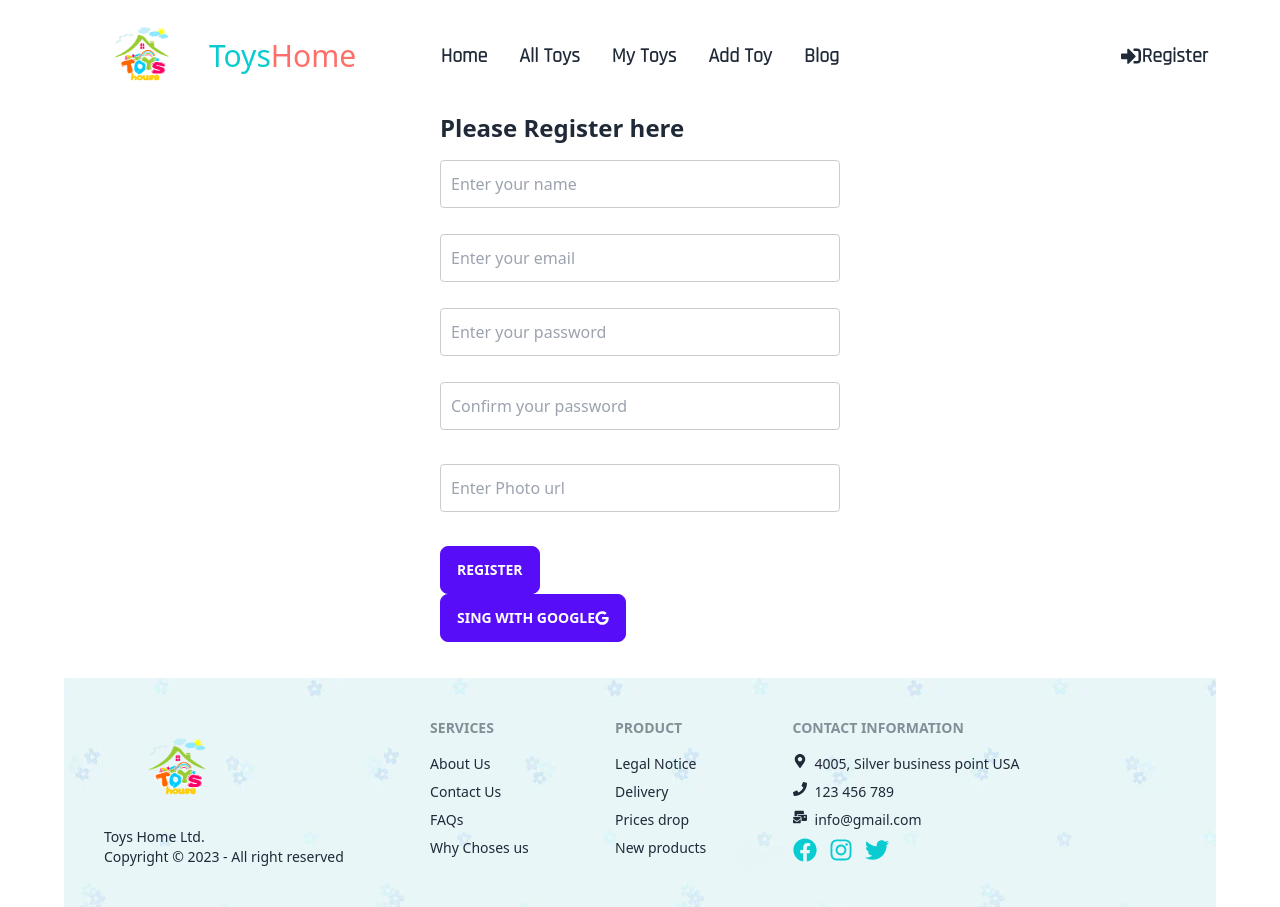
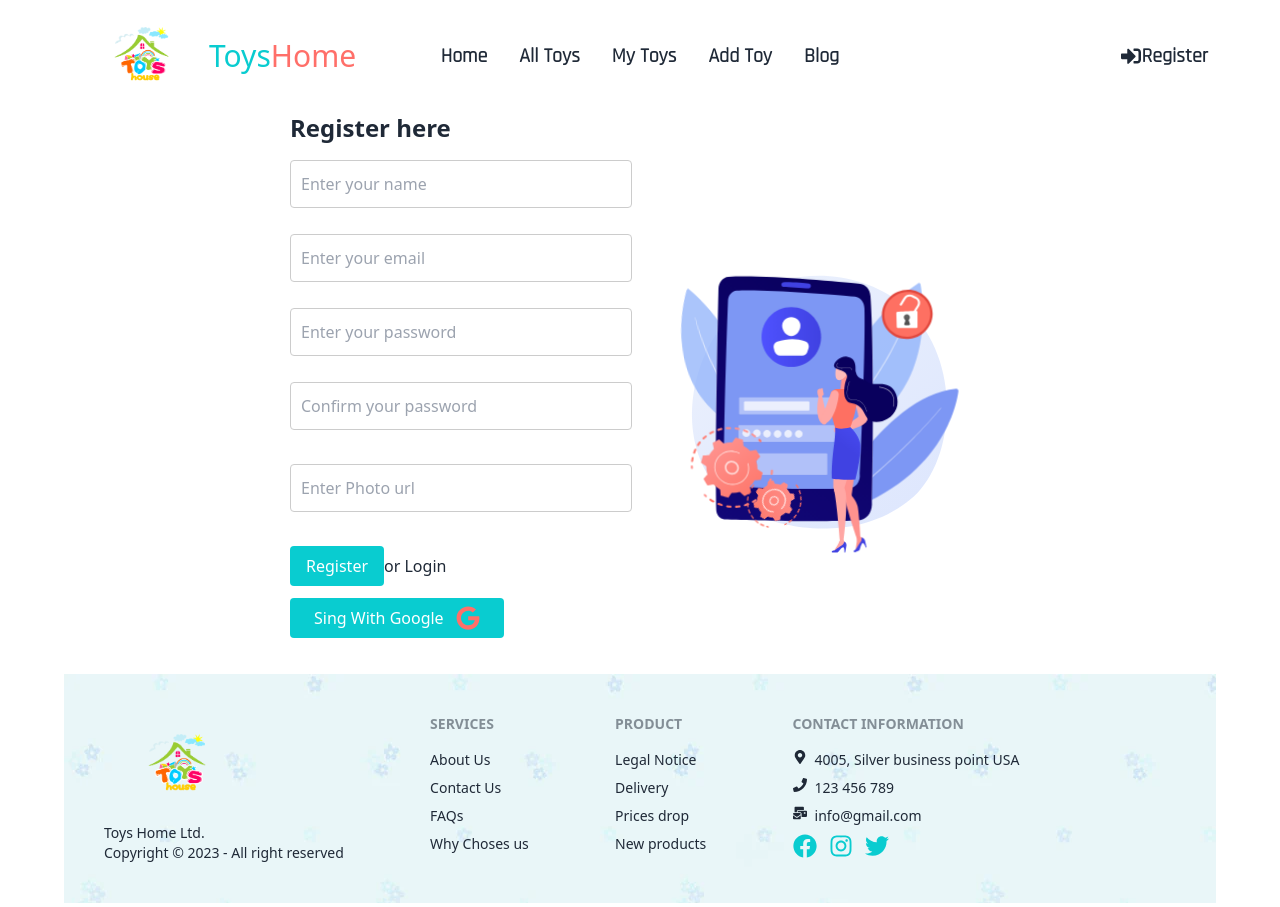
Before and after one commit to johurulHaque/toy-marketplace-client, a React (Vite) app: page /register in a window 1280 px wide. Built offline with nearby package versions, Linux system fonts and the light colour scheme; no server answers.

Commit message:
registration page is updated with lottie file

```diff
--- a/src/Pages/Login/Login.jsx
+++ b/src/Pages/Login/Login.jsx
@@ -13,10 +13,12 @@ const Login = () => {
 
   const [success, setSuccess] = useState("");
   const [error, setError] = useState("");
+
   const handleLogin = (event) => {
     event.preventDefault();
     setError("");
     setSuccess("");
+
     const form = event.target;
     const email = form.email.value;
     const password = form.password.value;
@@ -69,6 +71,10 @@ const Login = () => {
                 className="input input-bordered"
               />
             </div>
+            <div>
+              <span className="text-green-500">{success}</span>
+              <span className="text-red-500">{error}</span>
+            </div>
             <button
               type="submit"
               className="bg-[#09ccd0] px-4 py-2 rounded text-white"
@@ -77,16 +83,10 @@ const Login = () => {
             </button>
             <Link to="/register">or Register</Link>
           </form>
-          <span className="text-green-500">{success}</span>
-          <span className="text-red-500">{error}</span>
-        </div>
-
-        <Lottie animationData={lottieLogin} loop={true} />
-      </div>
 
           <button
             onClick={handleGoogle}
-        className="bg-[#09ccd0] px-6 py-2 rounded text-white"
+            className="bg-[#09ccd0] px-6 py-2 rounded text-white mt-3"
           >
             <span className="flex items-center gap-3">
               Sing With Google{" "}
@@ -97,6 +97,10 @@ const Login = () => {
             </span>
           </button>
         </div>
+
+        <Lottie animationData={lottieLogin} loop={true} />
+      </div>
+    </div>
   );
 };
 
--- a/src/Pages/Register/Register.css
+++ b/src/Pages/Register/Register.css
@@ -1,6 +1,6 @@
 /* Custom styles for the registration form */
 .register-form {
-    max-width: 400px;
+    max-width: 700px;
     margin: 0 auto;
 }
 
@@ -26,6 +26,6 @@
     border: none;
 } */
 
-.register-form button:hover {
+/* .register-form button:hover {
     background-color: #555;
-}
+} */
--- a/src/Pages/Register/Register.jsx
+++ b/src/Pages/Register/Register.jsx
@@ -1,8 +1,10 @@
 import React, { useContext, useState } from "react";
 import "./Register.css";
 import { AuthContext } from "../../Provider/AuthProvider";
-import { useLocation, useNavigate } from "react-router-dom";
-import { FaGoogle, FaGithub, FaEye, FaEyeSlash } from "react-icons/fa";
+import { Link, useLocation, useNavigate } from "react-router-dom";
+import { FaGoogle, FaEye, FaEyeSlash } from "react-icons/fa";
+import Lottie from "lottie-react";
+import lottieLogin from "../../assets/lottiefile.json";
 
 const Register = () => {
   const { createUser, googleSign, updateUser, allSignOut } =
@@ -68,9 +70,6 @@ const Register = () => {
       });
   };
 
-
-
-
   const handleGoogle = () => {
     googleSign()
       .then((result) => {
@@ -101,7 +100,9 @@ const Register = () => {
   //   };
   return (
     <div className="register-form">
-      <h2 className="text-2xl font-bold mb-4">Please Register here</h2>
+      <h2 className="text-2xl font-bold mb-4">Register here</h2>
+      <div className="grid grid-cols-2 gap-4">
+        <div>
           <form onSubmit={handleRegister}>
             <div className="mb-4">
               <input
@@ -148,15 +149,35 @@ const Register = () => {
                 className="input input-bordered"
               />
             </div>
-        <button type="submit" className="btn btn-primary">
+            <div>
+            <span className="text-green-500">{success}</span>
+              <span className="text-red-500">{error}</span>
+            </div>
+            <button
+              type="submit"
+              className="bg-[#09ccd0] px-4 py-2 rounded text-white"
+            >
               Register
             </button>
+            <Link to="/login">or Login</Link>
+
+            <button
+              onClick={handleGoogle}
+              className="bg-[#09ccd0] px-6 py-2 rounded text-white mt-3"
+            >
+
+              <span className="flex items-center gap-3">
+                Sing With Google{" "}
+                <span className="text-[#ff6f69] font-bold text-2xl">
+                  {" "}
+                  <FaGoogle />
+                </span>
+              </span>
+            </button>
           </form>
-      <span className="text-green-500">{success}</span>
-      <span className="text-red-500">{error}</span>
-      <button  onClick={handleGoogle}  className="btn btn-primary">
-        Sing With Google <FaGoogle />
-      </button>
+        </div>
+        <Lottie animationData={lottieLogin} loop={true} />
+      </div>
     </div>
   );
 };
```
Lines whose indentation alone changed are shown as unchanged.
